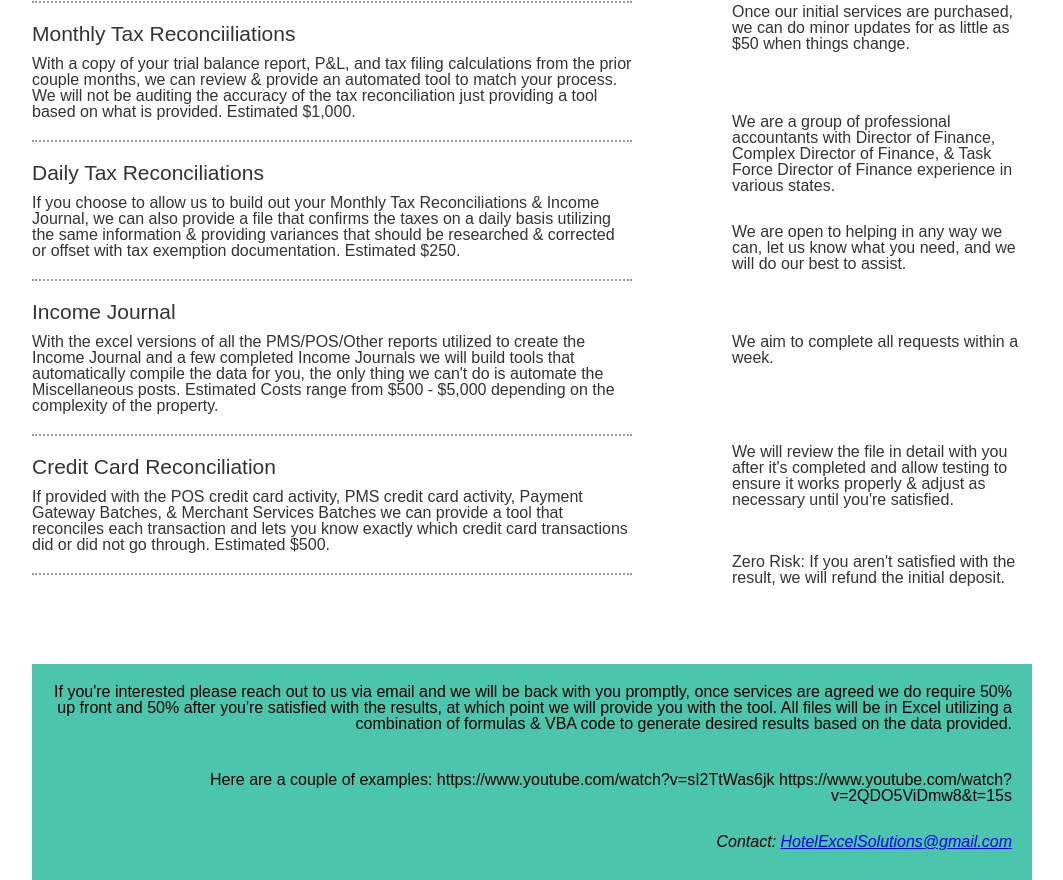
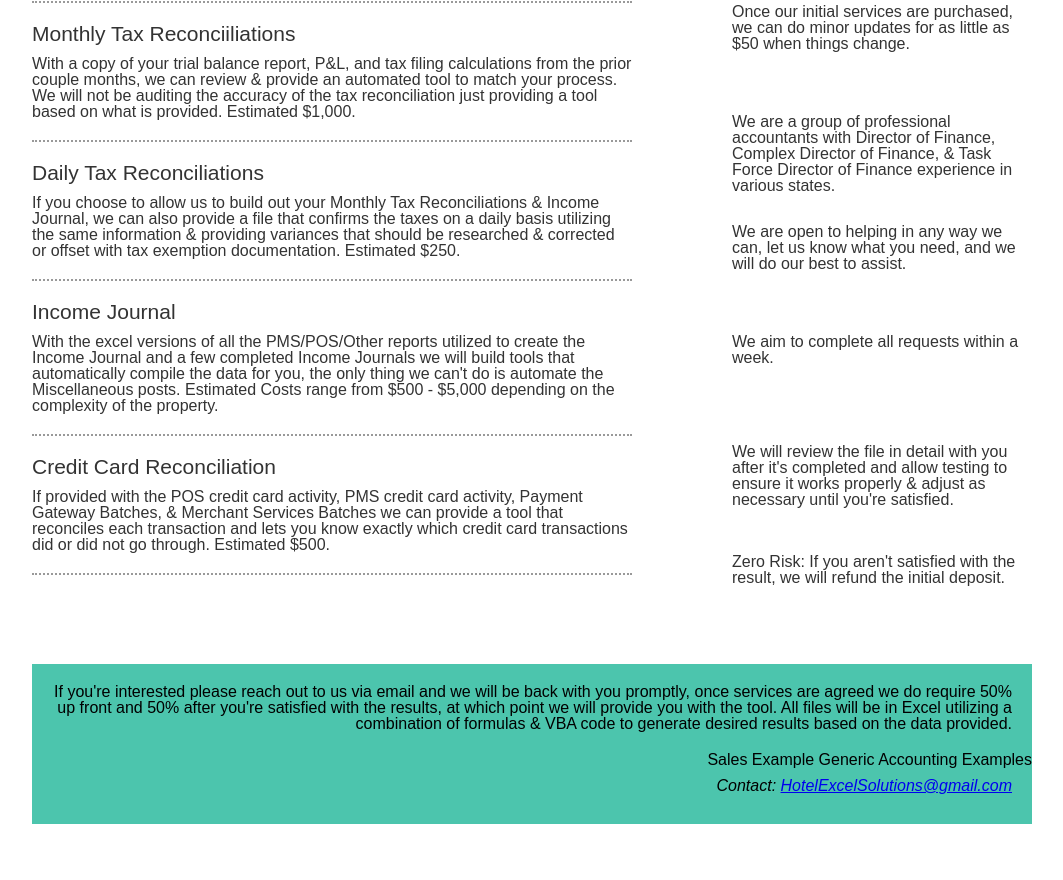
Before and after one commit to HotelExcelSolutions/HotelExcelSolutions, a plain HTML site: page index.html in a window 1280 px wide. Shown: the part 382-1262 px from the top of the page, without its empty margins (108-1171 px from the left). After the commit the page ends 1206 px from the top, so only its background shows below. Drawn offline with Linux system fonts and the light colour scheme; a script that the page names is missing.

Commit message:
YouTube Links

```diff
--- a/index.html
+++ b/index.html
@@ -52,7 +52,8 @@
 	</section>
 	<footer>
 		<p>If you're interested please reach out to us via email and we will be back with you promptly, once services are agreed we do require 50% up front and 50% after you're satisfied with the results, at which point we will provide you with the tool. All files will be in Excel utilizing a combination of formulas & VBA code to generate desired results based on the data provided.</p>
-		<p>Here are a couple of examples: https://www.youtube.com/watch?v=sI2TtWas6jk  https://www.youtube.com/watch?v=2QDO5ViDmw8&t=15s</p>
+		<A hred="https://www.youtube.com/watch?v=sI2TtWas6jk">Sales Example</A>
+		<A hred="https://www.youtube.com/watch?v=2QDO5ViDmw8&t=15s">Generic Accounting Examples</A>
 		<address>
 			Contact: <a href="mailto:hotelexcelsolutions@gmail.com">HotelExcelSolutions@gmail.com</a>
 		</address>
```
